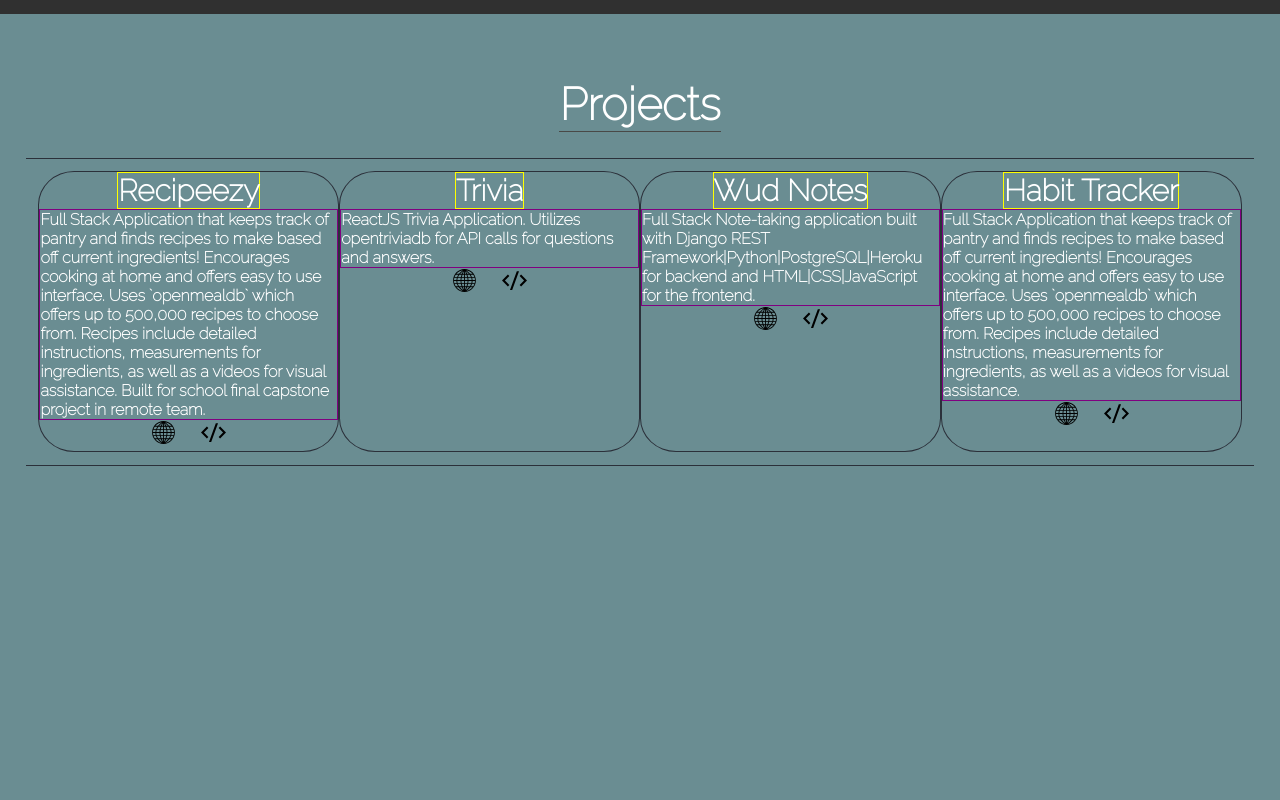
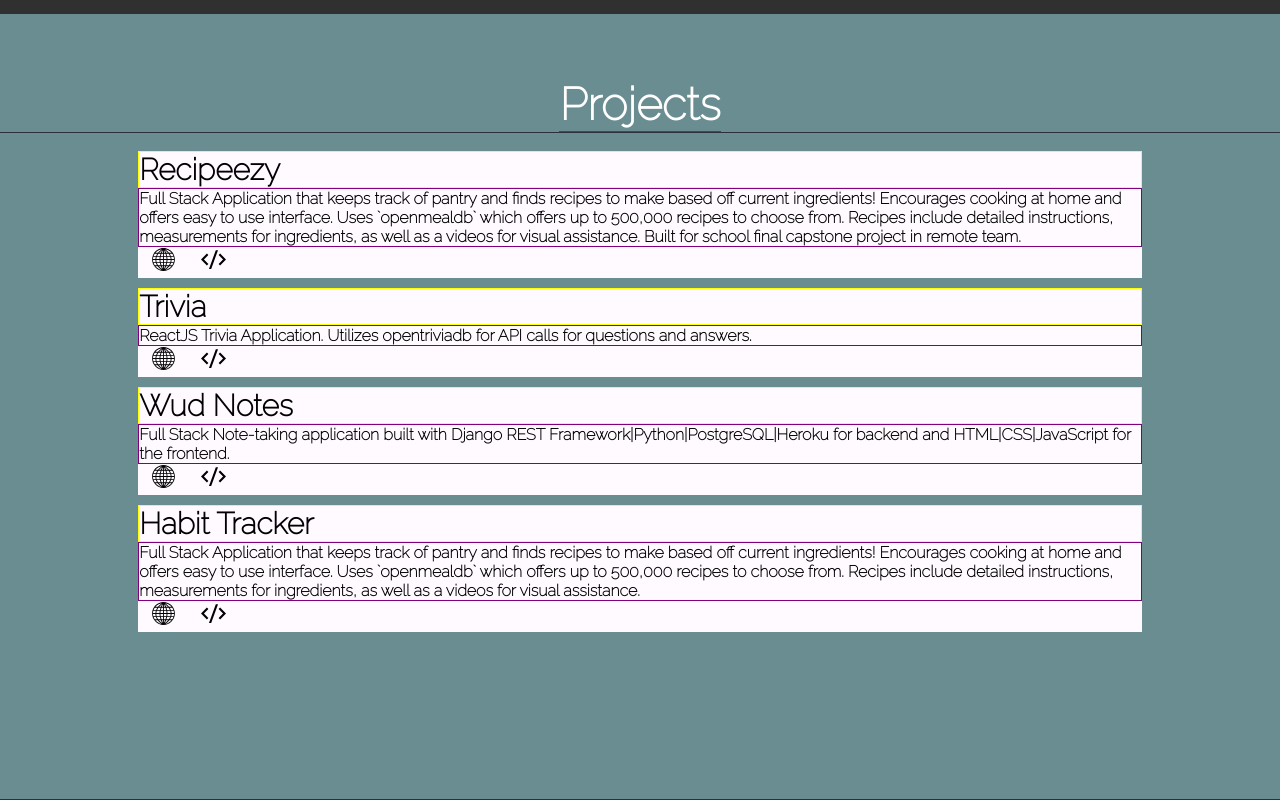
Before and after one commit to drehan7/personal-webpage, a React (Create React App) app: page / in a window 1280 px wide. Shown: the part 1780-2580 px from the top of the page. Built offline with nearby package versions, Linux system fonts and the light colour scheme.

Commit message:
checkpoint for messing with projects section

```diff
--- a/src/Components/Projects/Projects.js
+++ b/src/Components/Projects/Projects.js
@@ -3,6 +3,8 @@ import { myProjects } from './myProjects'
 import { SocialIcon } from 'react-social-icons'
 import { GiWireframeGlobe } from 'react-icons/gi'
 import { RiCodeSSlashLine } from 'react-icons/ri'
+
+// TODO MAKE responsive!!!!!
 
 function Projects() {
     return (
--- a/src/Components/Projects/Projects.module.css
+++ b/src/Components/Projects/Projects.module.css
@@ -3,12 +3,6 @@
   background-color: #6a8d92;
   height: 100vh;
   color: white;
-}
-
-@media screen and (max-width: 540px) {
-  .Projects {
-    padding-top: 10%;
-  }
 }
 
 .Title {
@@ -25,21 +19,25 @@
 .MainProjectsContainer {
   border-top: 1px solid #2b303a;
   border-bottom: 1px solid #2b303a;
-  margin: 2%;
+  margin: 0;
   padding: 1%;
   width: fit-content;
+  height: 80%;
   font-size: 15px;
   display: flex;
+  flex-direction: column;
+  justify-content: flex-start;
+  align-items: center;
+  overflow-y: scroll;
 }
 
 .Proj {
-  border: 1px solid #2b303a;
-  border-radius: 12%;
+  background-color: #fffaff;
+  margin: 5px;
   display: flex;
-  justify-content: flex-start;
-  align-items: center;
   flex-direction: column;
-  width: 30%;
+  width: 80%;
+  color: black;
 }
 .ProjTitle {
   border: 1px solid yellow;
@@ -67,3 +65,13 @@
   background-color: inherit;
   border: none;
 }
+
+@media screen and (max-width: 540px) {
+  .Projects {
+    padding-top: 10%;
+  }
+
+  .MainProjectsContainer {
+    flex-direction: column;
+  }
+}
```
